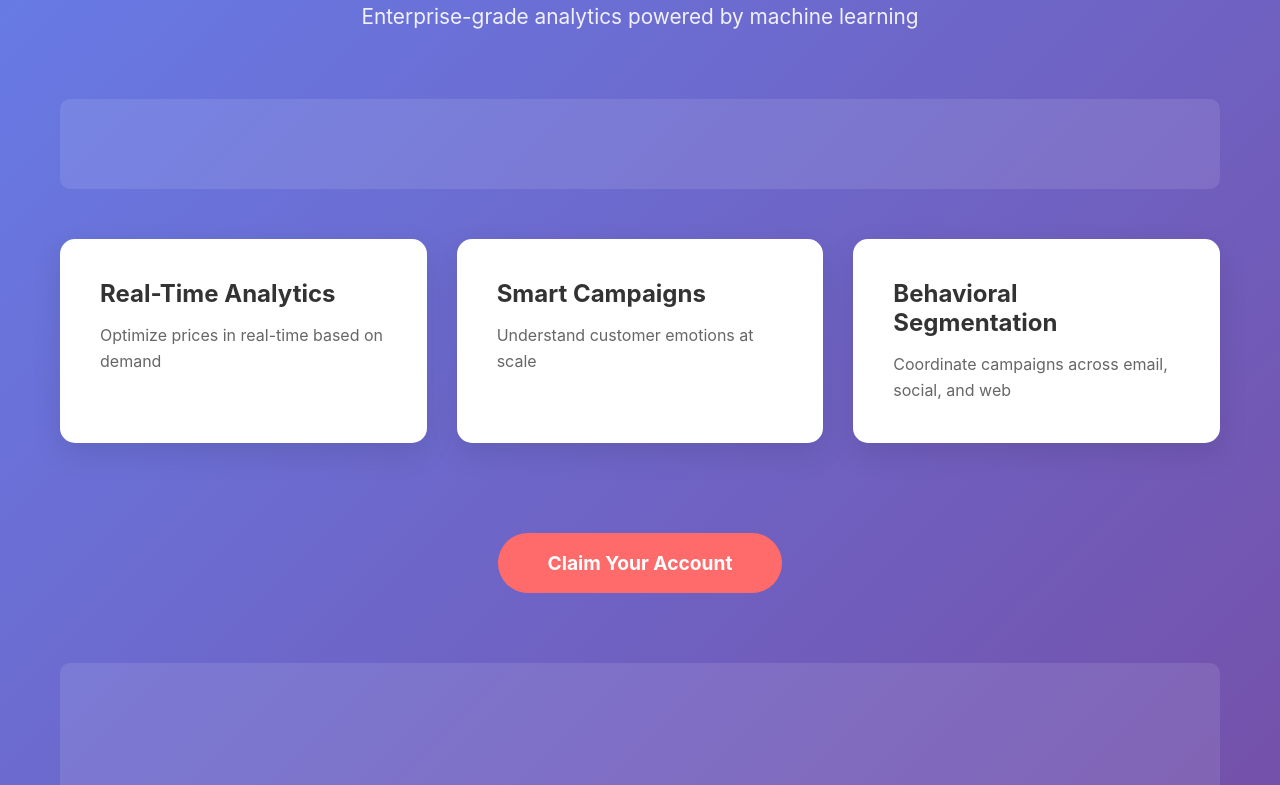
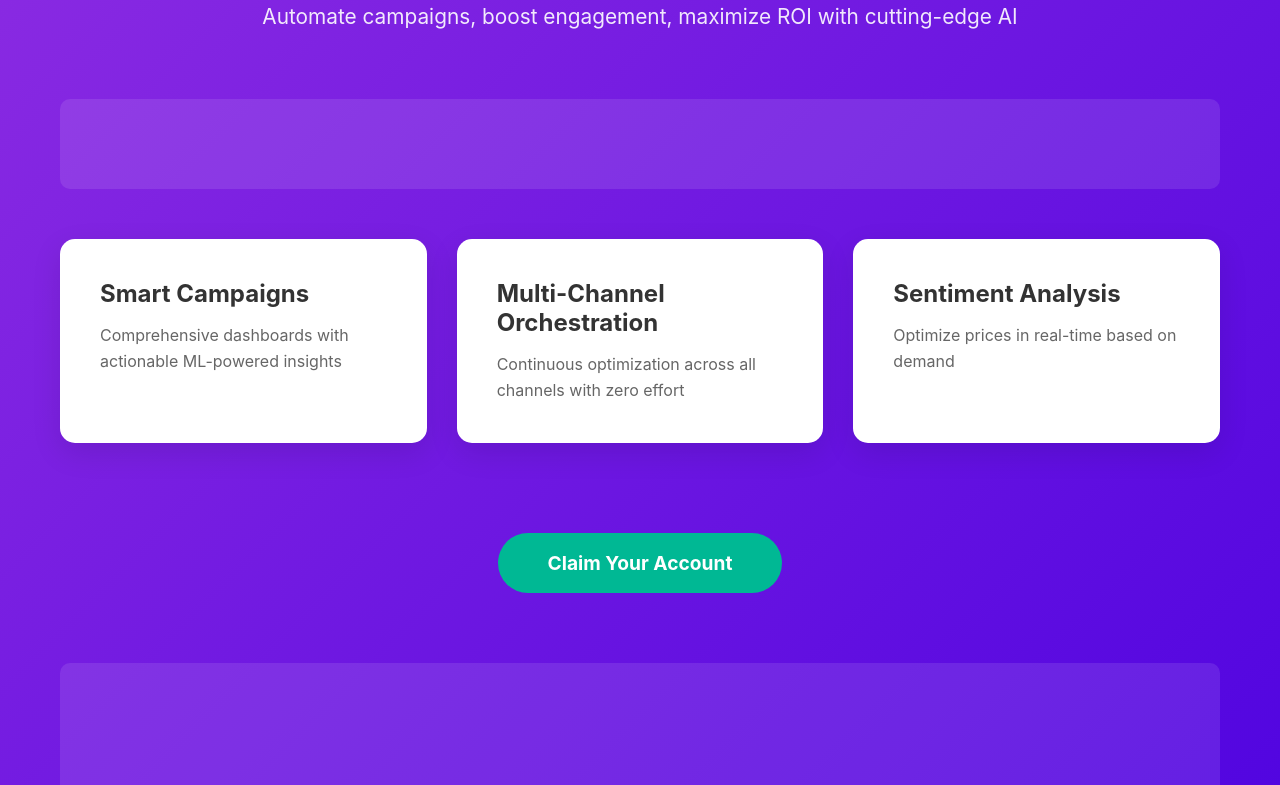
Before and after one commit to Alexander101001/emerald-engine, a plain HTML site: page public/index.html in a window 1280 px wide. Shown: the part 203-988 px from the top of the page. Drawn offline with Linux system fonts and the light colour scheme.

Commit message:
auto: regenerate landing page [2026-06-19T22:20:29+03:00]

```diff
--- a/public/index.html
+++ b/public/index.html
@@ -14,7 +14,7 @@
         }
         body {
             font-family: -apple-system, BlinkMacSystemFont, 'Segoe UI', Roboto, sans-serif;
-            background: linear-gradient(135deg, #667eea 0%, #764ba2 100%);
+            background: linear-gradient(135deg, #8e2de2 0%, #4a00e0 100%);
             min-height: 100vh;
             display: flex;
             flex-direction: column;
@@ -79,7 +79,7 @@
         .cta-button {
             display: inline-block;
             padding: 18px 50px;
-            background: #ff6b6b;
+            background: #00b894;
             color: white;
             text-decoration: none;
             border-radius: 50px;
@@ -89,7 +89,7 @@
             margin: 40px 0;
         }
         .cta-button:hover {
-            background: #ff6b6b;
+            background: #00b894;
             transform: scale(1.05);
         }
         .ad-sidebar {
@@ -135,7 +135,7 @@
         <header>
             <div class="badge">&#9733; AI-Powered</div>
             <h1>AI-Powered Marketing Suite</h1>
-            <p>Enterprise-grade analytics powered by machine learning</p>
+            <p>Automate campaigns, boost engagement, maximize ROI with cutting-edge AI</p>
         </header>
 
         <div class="ad-banner">
@@ -151,16 +151,16 @@
         <div class="features">
 
             <div class="feature-card">
-                <h3>Real-Time Analytics</h3>
-                <p>Optimize prices in real-time based on demand</p>
+                <h3>Smart Campaigns</h3>
+                <p>Comprehensive dashboards with actionable ML-powered insights</p>
             </div>
             <div class="feature-card">
-                <h3>Smart Campaigns</h3>
-                <p>Understand customer emotions at scale</p>
+                <h3>Multi-Channel Orchestration</h3>
+                <p>Continuous optimization across all channels with zero effort</p>
             </div>
             <div class="feature-card">
-                <h3>Behavioral Segmentation</h3>
-                <p>Coordinate campaigns across email, social, and web</p>
+                <h3>Sentiment Analysis</h3>
+                <p>Optimize prices in real-time based on demand</p>
             </div>
         </div>
 
```
